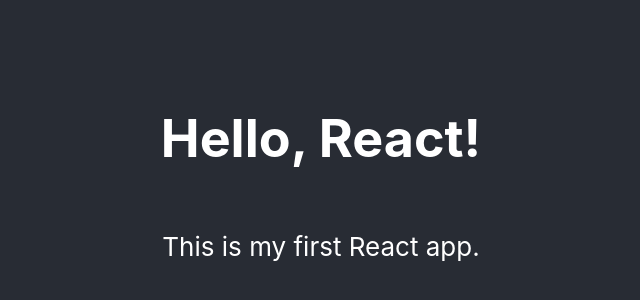
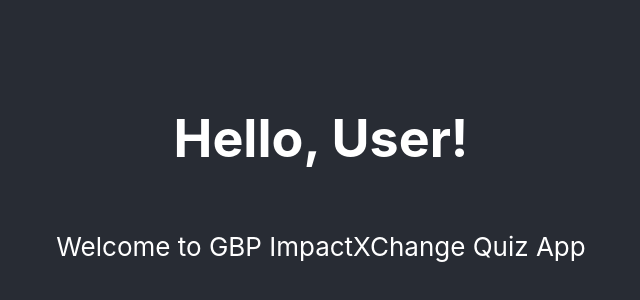
Before and after one commit to finaea/webGBP, a React (Create React App) app: page / in a window 1280 px wide. Shown: the part 220-520 px from the top of the page, without its empty margins (319-959 px from the left). Built offline with nearby package versions, Linux system fonts and the light colour scheme.

Commit message:
Ran npm start and connected to cloud

```diff
--- a/package.json
+++ b/package.json
@@ -12,7 +12,7 @@
     "@testing-library/user-event": "^13.5.0",
     "react": "^18.3.1",
     "react-dom": "^18.3.1",
-    "react-scripts": "5.0.1",
+    "react-scripts": "^5.0.1",
     "web-vitals": "^2.1.4"
   },
   "scripts": {
--- a/src/App.js
+++ b/src/App.js
@@ -4,8 +4,8 @@
   return (
       <div className="App">
         <header className="App-header">
-          <h1>Hello, React!</h1>
-          <p>This is my first React app.</p>
+          <h1>Hello, User!</h1>
+          <p>Welcome to GBP ImpactXChange Quiz App</p>
         </header>
       </div>
   );
```
Also changed, not shown: 2 other files (tests, documents, lock files or other folders).
